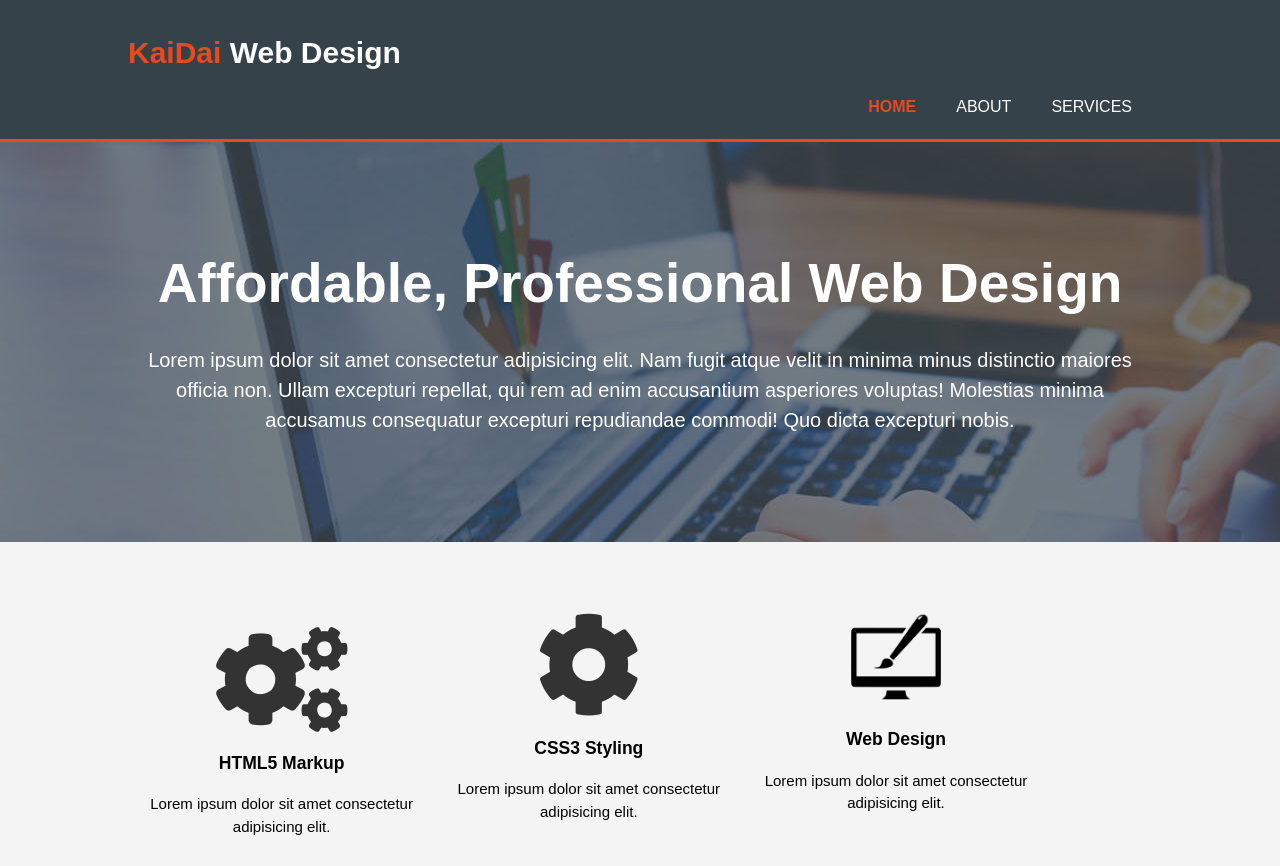
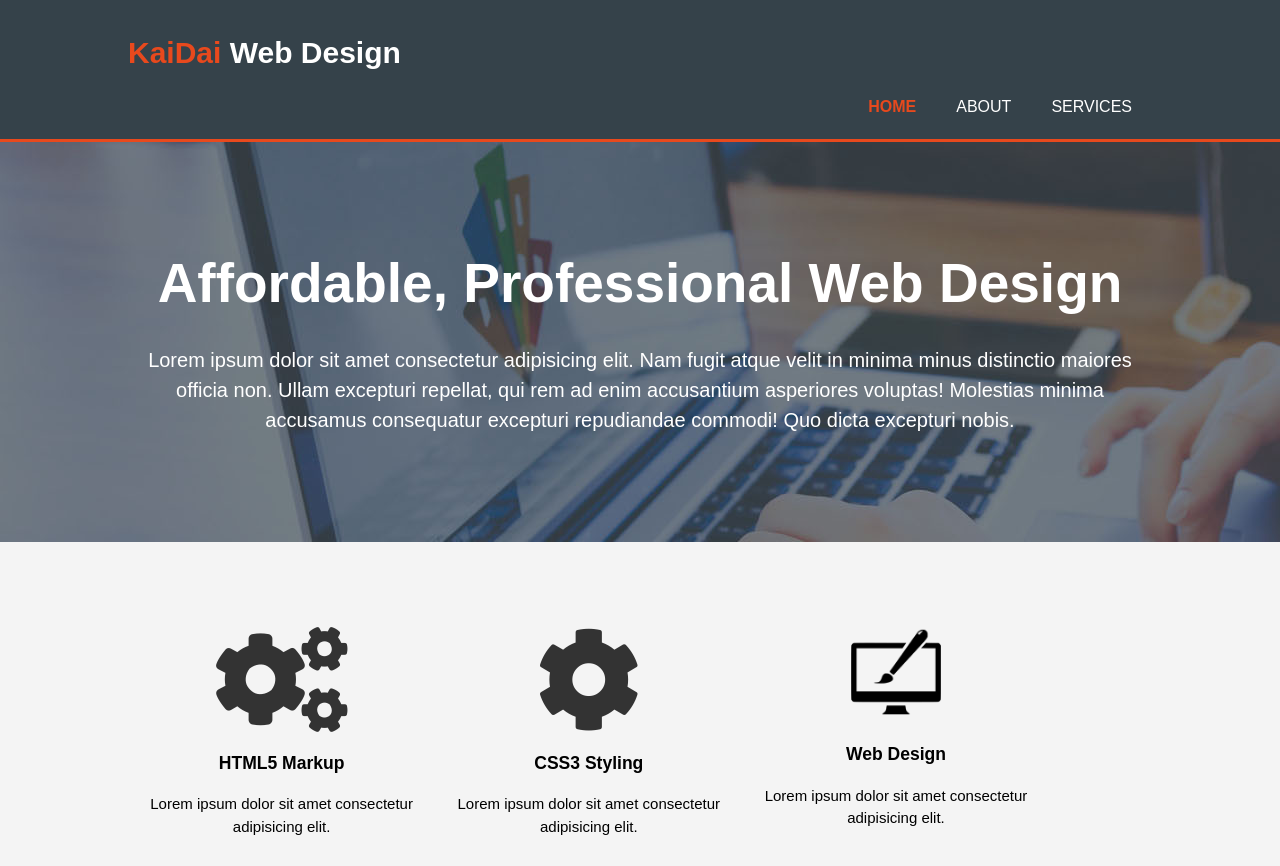
Before and after one commit to alfiofederico/KaiDai, a plain HTML site: page index.html in a window 1280 px wide. Shown: the top 866 px of the page. Drawn offline with Linux system fonts and the light colour scheme.

Commit message:
Update index.html
Fixed the icons

```diff
--- a/index.html
+++ b/index.html
@@ -42,12 +42,12 @@
         <p>Lorem ipsum dolor sit amet consectetur adipisicing elit.</p>
       </div>
       <div class="box">
-        <a href="" class="gear"><i class="fas fa-cog fa-7x"></i></a>
+        <p class="gear"><i class="fas fa-cog fa-7x"></i></p>
         <h3>CSS3 Styling</h3>
         <p>Lorem ipsum dolor sit amet consectetur adipisicing elit.</p>
       </div>
       <div class="box">
-        <a href="" ><img src="./imgs/logo_brush.png" alt="" class="pc"></a>
+        <p class="gear" ><img src="./imgs/logo_brush.png" alt="" class="pc"></p>
         <h3>Web Design</h3>
         <p>Lorem ipsum dolor sit amet consectetur adipisicing elit.</p>
       </div>
```
